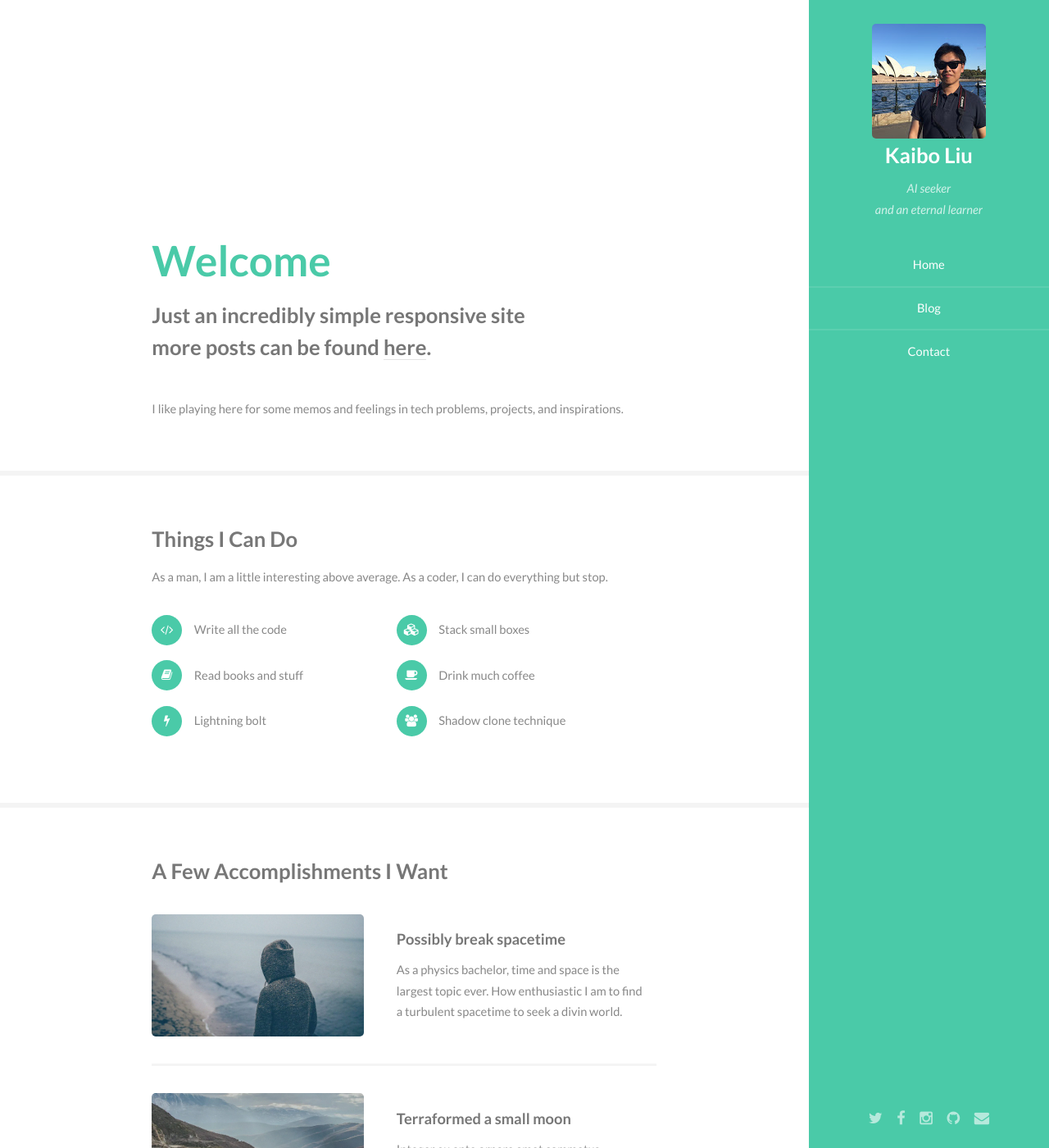
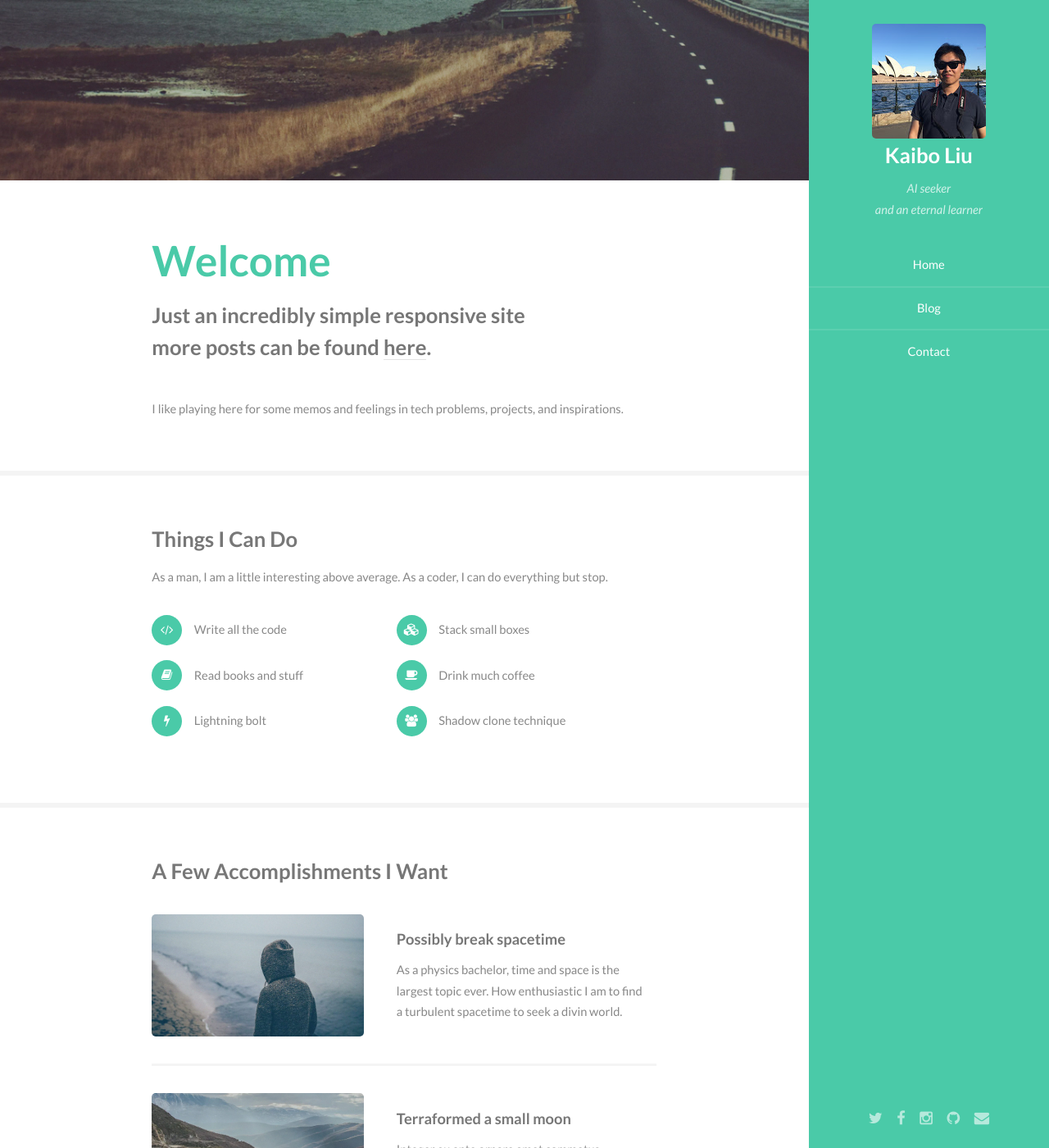
Before and after one commit to KaiboLiu/kaiboliu.github.io, a Jekyll site: the page built from index.html, in a window 1280 px wide and 1400 px high. Shown: the whole window at 82% size. Built offline with Jekyll 4.4.1, drawn with Linux system fonts in a browser that asks for light colours.

Commit message:
better website

```diff
--- a/css/style.css
+++ b/css/style.css
@@ -1057,7 +1057,8 @@
 /* One */
 
 	#one:before {
-		background-image: url("{ site.baseurl }/images/banner.jpg");/*url("../images/banner.jpg");*/
+		background-image: url("https://raw.githubusercontent.com/KaiboLiu/kaiboliu.github.io/master/images/banner.jpg");
+		/*background-image: url("{ site.baseurl }/images/banner.jpg");*//*url("../images/banner.jpg");*/
 		background-position: top right;
 		background-repeat: no-repeat;
 		background-size: cover;
```
